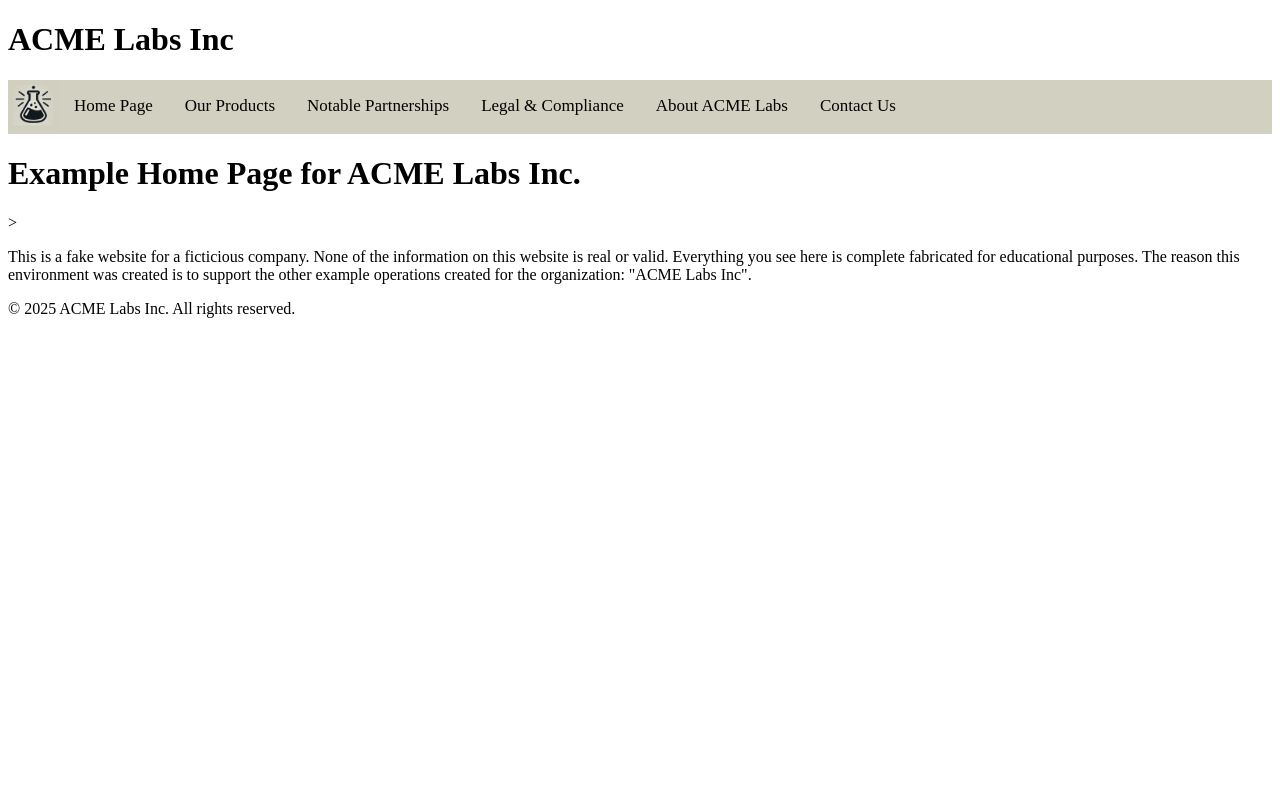
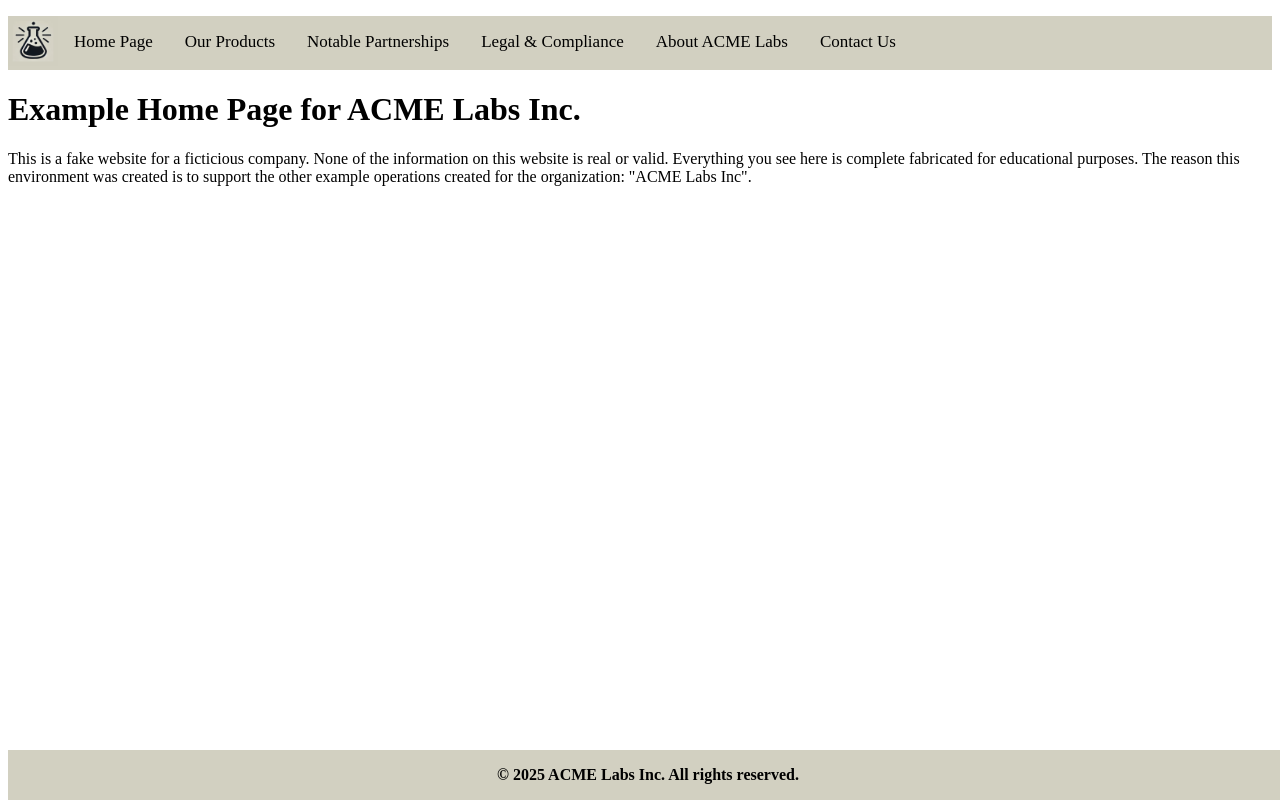
Before and after one commit to OldManSaturn/Company-Website, a Flask app: page / in a window 1280 px wide. Run offline with Flask 3, Linux system fonts and the light colour scheme.

Commit message:
misc cleanup to navbar and footer

```diff
--- a/static/styles.css
+++ b/static/styles.css
@@ -1,6 +1,6 @@
 #header-nav {
     background-color: #d2d0c1;
-    overflow: ;
+    overflow: hidden;
     display: flex;
     list-style-type: none;
     padding-left: 0;
@@ -29,3 +29,18 @@
 #main-logo {
     height: 50px;
 }
+
+#main-footer {
+    background-color: #d2d0c1;
+    overflow: hidden;
+    display: flex;
+    position: absolute;
+    bottom: 0;
+    width: 100%;
+    list-style-type: none;
+    padding-left: 0;
+    text-align: center;
+    font-weight: bold;
+    justify-content: center;
+
+}
--- a/templates/base.html
+++ b/templates/base.html
@@ -9,7 +9,6 @@
 <body>
     <header>
         <!--<img src="{{ url_for('static', filename='img/updated-logo.jpeg') }}" alt="ACME Labs Logo" id="main-logo">-->
-        <h1>ACME Labs Inc</h1>
         <nav>
             <ul id="header-nav">
                 <li><img src="{{ url_for('static', filename='img/logo-pic-only.png') }}" alt="ACME Labs Logo" style="height: 50px;"></li>
@@ -25,7 +24,7 @@
     <main>
         {% block content %}{% endblock %}
     </main>
-    <footer>
+    <footer id="main-footer">
         <p>&copy; 2025 ACME Labs Inc. All rights reserved.</p>
     </footer>
 </body>
--- a/templates/home.html
+++ b/templates/home.html
@@ -1,6 +1,6 @@
 {% extends "base.html" %}
 
 {% block content %}
-<h1>Example Home Page for ACME Labs Inc.</h1>>
+<h1>Example Home Page for ACME Labs Inc.</h1>
 <p>This is a fake website for a ficticious company. None of the information on this website is real or valid. Everything you see here is complete fabricated for educational purposes. The reason this environment was created is to support the other example operations created for the organization: "ACME Labs Inc".</p>
 {% endblock %}
```
